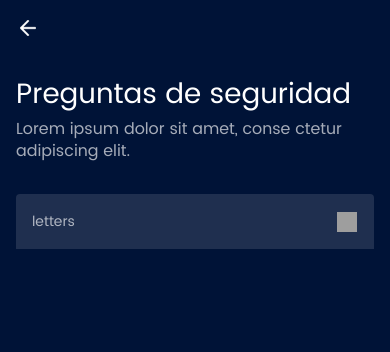
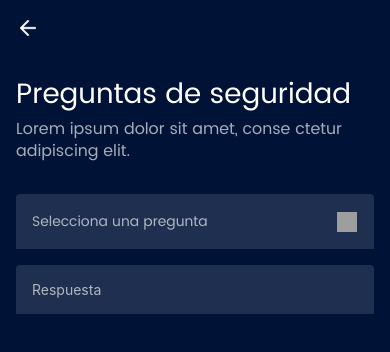
Before and after one commit to brtkev/mobil-app-example, a React Native app: screen /Register in a window 390 px wide. Shown: the top 352 px of the page. Built offline with nearby package versions, Linux system fonts and the light colour scheme; grey boxes are pictures that could not be loaded.

Commit message:
add: select owned by dropdown, dropdown style

```diff
--- a/src/components/loginInput/index.tsx
+++ b/src/components/loginInput/index.tsx
@@ -43,7 +43,7 @@ const LoginInput = React.forwardRef<any, LoginInputProps>((props, ref): React.Re
         secureTextEntry={isSecure} {...inputProps}  />
         <EyeButton {...{password, onPress: () => setIsSecure((prev) => !prev)}} />
       </View>
-      <TextApp style={{color:colors.red[400]}}>{error && error.message}</TextApp>
+      {error && <TextApp style={{color:colors.red[400]}}>{error.message}</TextApp>}
     </View>
   );
 }); export default LoginInput;
--- a/src/components/selectDropdown/index.tsx
+++ b/src/components/selectDropdown/index.tsx
@@ -1,9 +1,9 @@
 import { useState } from 'react'
-import { StyleSheet, GestureResponderEvent, View } from 'react-native'
-import ImportedSelectDropdown from 'react-native-select-dropdown'
+import { StyleSheet, View, ViewProps } from 'react-native'
 import colors from 'src/styles/colors'
 import { string } from 'yup'
-import Select from '../loginInput/select'
+import Select from './select'
+
 const countries = ["Egypt", "Canada", "Australia", "Ireland"]
 
 const styles = StyleSheet.create({
@@ -23,7 +23,7 @@ const styles = StyleSheet.create({
   }
 })
 
-interface Props {
+interface Props extends ViewProps{
   items : Array<string>,
   placeholder : string,
   onSelectValue? : (d : string, i : number ) => void
@@ -38,8 +38,7 @@ const options = (items : Array<string>, handler : optionHandlerType) => items.ma
   )
 })
 
-export default function SelectDropdown({items, placeholder, onSelectValue} : Props){
-  console.log(items)
+export default function SelectDropdown({items, placeholder, onSelectValue, ...props} : Props){
   const [dropDown, setDropDown] = useState(false);
   const [currentValue, setCurrentValue] = useState<string|undefined>(undefined);
   const toggleDropDown = () => setDropDown((prev) => !prev)
@@ -50,8 +49,10 @@ export default function SelectDropdown({items, placeholder, onSelectValue} : Pro
   }
   const [selectOffset, setSelectOffset] = useState(0);
   return(
-    <View>
-    <Select onLayout={e => setSelectOffset(e.nativeEvent.layout.height)} placeholder={currentValue || placeholder} onPress={toggleDropDown}/>
+    <View {...props}>
+    <Select onLayout={e => setSelectOffset(e.nativeEvent.layout.height)}
+      placeholder={currentValue || placeholder} onPress={toggleDropDown}
+    />
       <View style={[styles.optionContainer, {top: selectOffset + 8}]}>
         {dropDown && options(items, optionHandler)}
       </View>
--- a/src/components/selectDropdown/select.tsx
+++ b/src/components/selectDropdown/select.tsx
@@ -0,0 +1,62 @@
+import { View, TouchableOpacity, TouchableOpacityProps, Image, StyleSheet, TouchableHighlight } from "react-native"
+import colors from "src/styles/colors";
+import TextApp from "../textApp";
+
+const styles = StyleSheet.create({
+  container:{
+    backgroundColor : colors.inputs,
+    padding: 16,
+    borderTopLeftRadius: 4,
+    borderTopRightRadius: 4,
+    width: '100%',
+  },
+  optionContainer: {
+    backgroundColor : colors.inputs,
+    padding: 16,
+    width: '100%',
+  },
+  icon:{
+    height: 20,
+    width: 20,
+  },
+  iconContainer: {
+    position:"absolute", width: "auto", aspectRatio: 1,
+    top: 0, right: 0, bottom: 0,
+    display: "flex", alignItems: "center", justifyContent: "center",
+  }
+});
+
+interface Props extends TouchableOpacityProps {
+  placeholder? : string;
+  option? : boolean;
+  selected? : boolean;
+  rightIcon? : any; //image objects must be any
+}
+
+const Select = (props : Props) => {
+  const { style, placeholder, option, rightIcon, selected, ...TouchableProps } = props;
+  if(option)return(
+    <TouchableHighlight style={[styles.optionContainer, style]} {...TouchableProps}
+      underlayColor={colors.secondary[300]}
+    >
+      <View style={ [{display:"flex", flexDirection:"row", borderRadius: 16, borderTopLeftRadius: 16, borderTopRightRadius: 16}]} >
+        {rightIcon && <Image style={{height: 25, width: "auto", aspectRatio: 1, marginRight: 16, borderRadius: 4}} source={rightIcon} />}
+        <TextApp style={{color:colors.textPrimary, fontSize: 16}}>{placeholder}</TextApp>
+      </View>
+    </TouchableHighlight>
+  )
+  return(
+    <TouchableHighlight style={[styles.container, style]} {...TouchableProps}
+      underlayColor={colors.secondary[300]}
+    >
+      <View style={ {display:"flex", flexDirection:"row", }} >
+        {rightIcon && <Image style={{height: 25, width: "auto", aspectRatio: 1, marginRight: 16, borderRadius: 4}} source={rightIcon} />}
+        <TextApp style={{color: selected ? colors.textPrimary : colors.textTerciary}}>{placeholder}</TextApp>
+        <View style={styles.iconContainer}>
+          <Image style={styles.icon} source={require('assets/icons/down-pointer.png')} />
+        </View>
+      </View>
+    </TouchableHighlight>
+  )
+
+}; export default Select;
--- a/src/pages/register/screens/userSecurityQuestions.tsx
+++ b/src/pages/register/screens/userSecurityQuestions.tsx
@@ -1,4 +1,5 @@
 import { useContext } from 'react'
+import LoginInput from 'src/components/loginInput'
 import SelectDropdown from 'src/components/selectDropdown'
 import TextApp from 'src/components/textApp'
 import {RegisterStackScreenProps} from 'src/components/types'
@@ -8,12 +9,13 @@ import styles from '../styles'
 
 
 export default function UserSecurityQuestions(props : RegisterStackScreenProps<"userSecurityQuestions">){
-  const items = ['a', 'b', 'c']
+  const items = ['¿En que ciudad naciste?', '¿Cómo se llama tu mejor amigo?', '¿País que quieras visitar?', '¿Cómo se llama tu Abuela?']
   return(
     <RegisterScreenWrapper style={styles.main} backHandler={() => props.navigation.goBack()} >
       <TextApp style={{fontSize: 28}} >Preguntas de seguridad</TextApp>
       <TextApp style={[styles.smText, {lineHeight: 22, marginBottom: 32}]} >Lorem ipsum dolor sit amet, conse ctetur adipiscing elit.</TextApp>
-      <SelectDropdown placeholder="letters" items={items}/>
+      <SelectDropdown style={{marginBottom: 16}} placeholder="Selecciona una pregunta" items={items}/>
+      <LoginInput placeholder='Respuesta' />
     </RegisterScreenWrapper>
   )
 }
```
Also changed, not shown: src/components/loginInput/styles.ts (line endings or trailing spaces), 1 other file (tests, documents, lock files or other folders).
